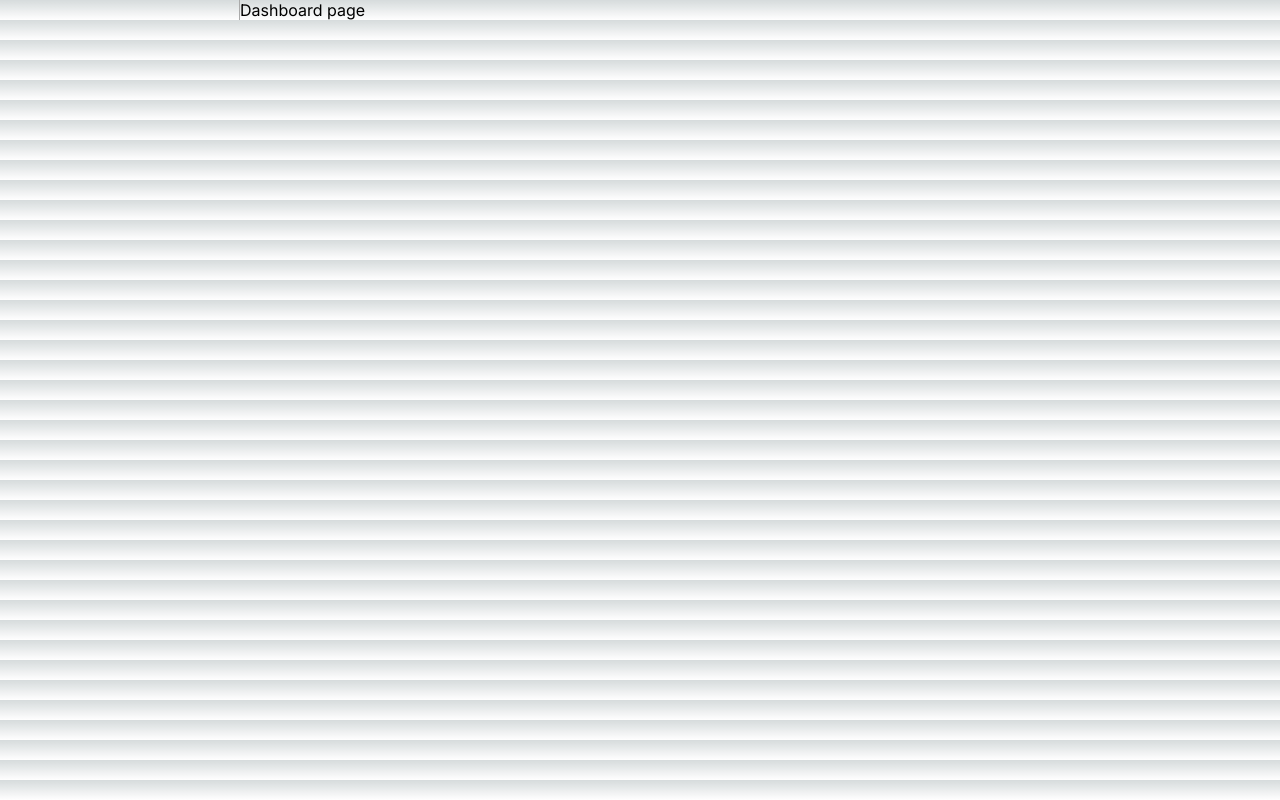
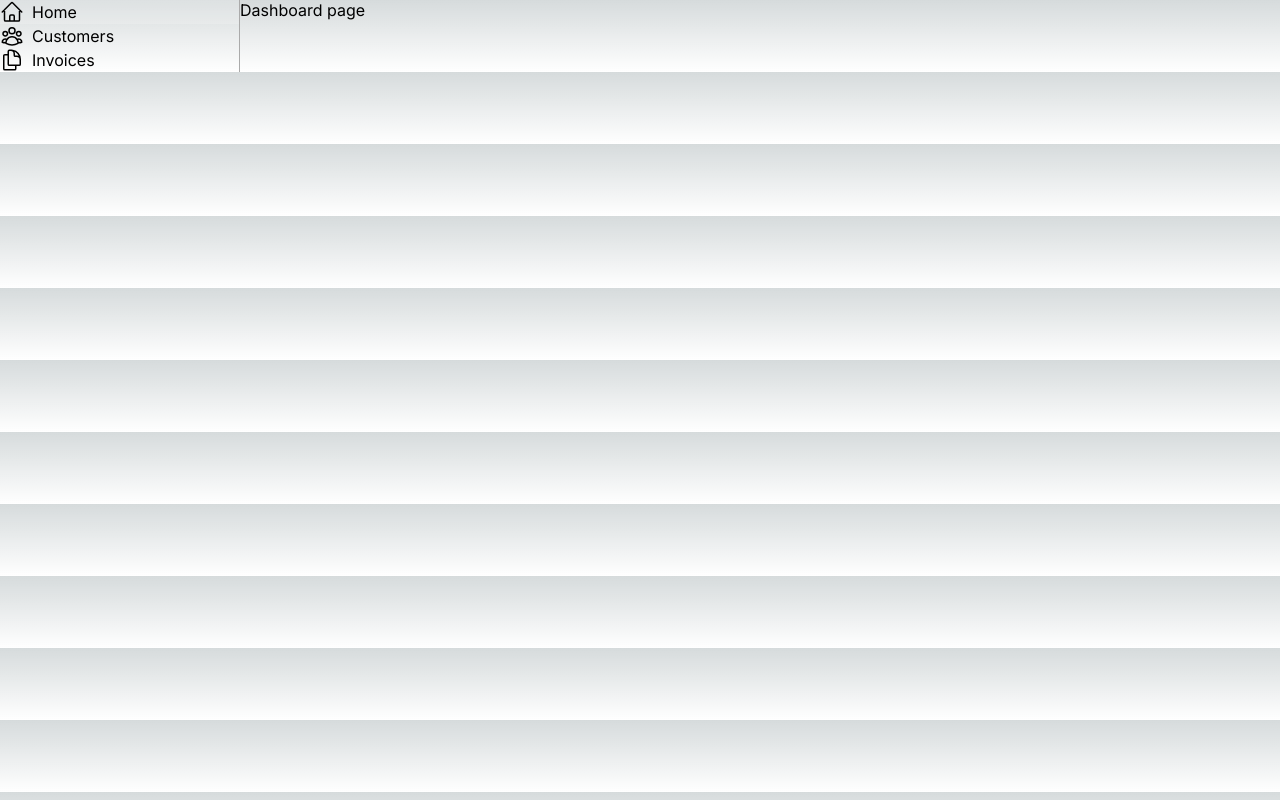
Before and after one commit to nchhujimiyama/next-project, a Next.js app: page /dashboard in a window 1280 px wide. Built offline with nearby package versions, Linux system fonts and the light colour scheme; a web font is replaced by a local one.

Commit message:
ダッシュボード用レイアウト、ナビゲーションを追加

```diff
--- a/package.json
+++ b/package.json
@@ -14,6 +14,7 @@
     "build-storybook": "storybook build"
   },
   "dependencies": {
+    "@heroicons/react": "^2.1.5",
     "next": "14.2.5",
     "react": "^18",
     "react-dom": "^18"
--- a/src/app/dashboard/customers/page.tsx
+++ b/src/app/dashboard/customers/page.tsx
@@ -1,10 +1,6 @@
-import { Layout } from "@/components/common/Layout";
-
 const Page = () => {
   return (
-    <Layout>
-      <p>Customers page</p>
-    </Layout>
+    <p>Customers page</p>
   );
 }
 
--- a/src/app/dashboard/invoices/page.tsx
+++ b/src/app/dashboard/invoices/page.tsx
@@ -1,10 +1,6 @@
-import { Layout } from "@/components/common/Layout";
-
 const Page = () => {
   return (
-    <Layout>
-      <p>Invoices Page</p>
-    </Layout>
+    <p>Invoices Page</p>
   );
 }
 
--- /dev/null
+++ b/src/app/dashboard/layout.tsx
@@ -0,0 +1,26 @@
+"use client"
+
+import React from "react";
+import styled from "styled-components";
+import SideNav from "@/app/ui/dashboard/sidenav";
+
+const DashboardLayout = ({ children }: { children: React.ReactNode }) => {
+  return (
+    <Wrapper>
+      <SideNav />
+      <Main>
+        {children}
+      </Main>
+    </Wrapper>
+  );
+}
+
+export default DashboardLayout;
+
+const Wrapper = styled.div`
+  display: flex;
+  width: 100%;
+`
+const Main = styled.main`
+  flex: 1;
+`
--- a/src/app/dashboard/page.tsx
+++ b/src/app/dashboard/page.tsx
@@ -1,10 +1,6 @@
-import { Layout } from "@/components/common/Layout";
-
 const Page = () => {
   return (
-    <Layout>
-      <p>Dashboard page</p>
-    </Layout>
+    <p>Dashboard page</p>
   );
 }
 
--- /dev/null
+++ b/src/app/ui/dashboard/navLinks.tsx
@@ -0,0 +1,56 @@
+import styled from "styled-components";
+import Link from "next/link";
+import { usePathname } from "next/navigation";
+import { DocumentDuplicateIcon, HomeIcon, UserGroupIcon } from '@heroicons/react/24/outline';
+
+const links = [
+  {
+    name: 'Home',
+    href: '/dashboard',
+    icon: HomeIcon
+  },
+  {
+    name: 'Customers',
+    href: '/dashboard/customers',
+    icon: UserGroupIcon
+  },
+  {
+    name: 'Invoices',
+    href: '/dashboard/invoices',
+    icon: DocumentDuplicateIcon
+  },
+];
+
+export const NavLinks = () => {
+  const pathname = usePathname();
+
+  return (
+    <>
+      {links.map((link) => {
+        const LinkIcon = link.icon;
+        return (
+          <StyledLink key={link.name} href={link.href} active={pathname === link.href}>
+            <LinkIcon />
+            {link.name}
+          </StyledLink>
+        );
+      })}
+    </>
+  );
+}
+
+const StyledLink = styled(Link)<{ active?: boolean }>`
+  display: flex;
+  align-items: center;
+  gap: .5rem;
+
+  ${props => props.active && `
+    background: rgba(255,255,255,.16);
+  `}
+
+  svg {
+    display: block;
+    width: 1.5rem;
+    height: auto;
+  }
+`
--- /dev/null
+++ b/src/app/ui/dashboard/sidenav.tsx
@@ -0,0 +1,19 @@
+"use client"
+
+import styled from "styled-components";
+import { NavLinks } from "./navLinks";
+
+const SideNav = () => {
+  return (
+    <Wrapper>
+      <NavLinks />
+    </Wrapper>
+  );
+}
+
+export default SideNav;
+
+const Wrapper = styled.aside`
+  width: 240px;
+  border-right: 1px solid #aaa;
+`
--- a/src/components/common/Layout.tsx
+++ /dev/null
@@ -1,24 +0,0 @@
-"use client"
-
-import React from "react";
-import styled from "styled-components";
-import { SideNav } from "../organisms/SideNav";
-
-export const Layout = ({ children }: { children: React.ReactNode }) => {
-  return (
-    <Container>
-      <SideNav />
-      <MainContent>
-        {children}
-      </MainContent>
-    </Container>
-  );
-}
-
-const Container = styled.div`
-  display: flex;
-  width: 100%;
-`
-const MainContent = styled.div`
-  flex: 1;
-`
--- a/src/components/organisms/SideNav.tsx
+++ /dev/null
@@ -1,14 +0,0 @@
-"use client"
-
-import styled from "styled-components"
-
-export const SideNav = () => {
-  return (
-    <Container></Container>
-  );
-}
-
-const Container = styled.div`
-  width: 240px;
-  border-right: 1px solid #aaa;
-`
```
Also changed, not shown: 1 other file (tests, documents, lock files or other folders).
